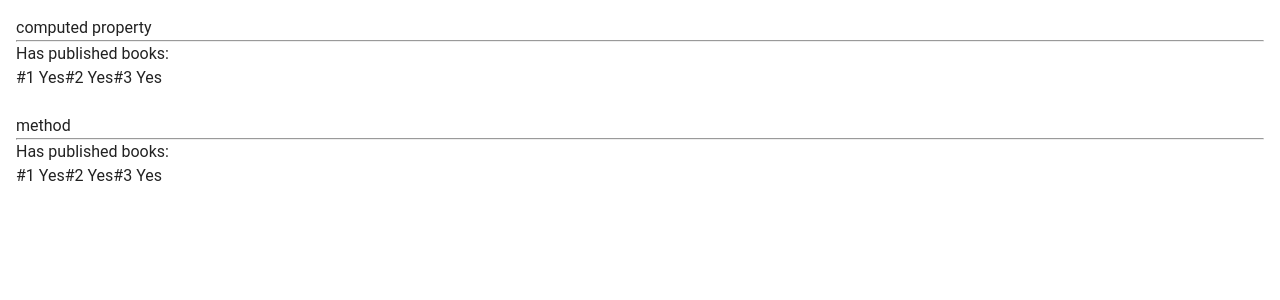
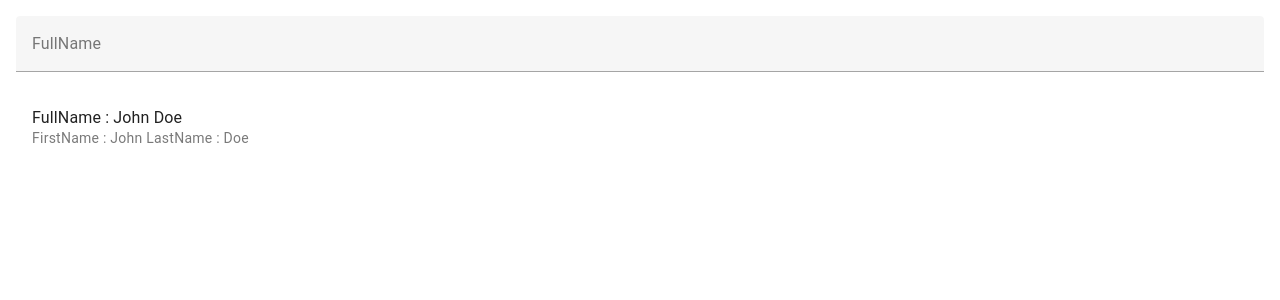
Before and after one commit to qiosion/vue-project, a Vue app: page / in a window 1280 px wide. Shown: the top 300 px of the page. Built offline with nearby package versions, Linux system fonts and the light colour scheme.

Commit message:
수정가능한 계산된속성

```diff
--- a/src/App.vue
+++ b/src/App.vue
@@ -3,6 +3,7 @@
   import RefObj from './components/RefObj.vue';
   import ComputedProp from './components/ComputedProp.vue';
   import CachedPropFunc from './components/CachedPropFunc.vue';
+  import WritableComputed from './components/WritableComputed.vue';
 </script>
 
 <template>
@@ -10,7 +11,8 @@
   <!-- <ReactiveObj/> -->
   <!-- <RefObj/> -->
   <!-- <ComputedProp/> -->
-  <CachedPropFunc/>
+  <!-- <CachedPropFunc/> -->
+  <WritableComputed/>
 </template>
 
 <style scoped>
--- /dev/null
+++ b/src/components/WritableComputed.vue
@@ -0,0 +1,41 @@
+<script setup>
+    import { ref, computed } from 'vue'
+
+    const firstName = ref('John')
+    const lastName = ref('Doe')
+
+    const fullName = computed({
+        // getter
+        get() {
+            return firstName.value + ' ' + lastName.value;
+        },
+
+        // setter
+        set(newValue) {
+            // 여기서 destructuring assignment syntax 를 이용함
+            [firstName.value, lastName.value] = newValue.split(' ')
+        }
+    })
+</script>
+
+<template>
+    <v-app>
+        <v-main class="pa-4">
+            <v-text-field
+                label="FullName"
+                @update:modelValue="newValue => fullName = newValue">
+            </v-text-field>
+            <v-list>
+                <v-list-item>
+                    <v-list-item-title>
+                        FullName : {{ fullName }}
+                    </v-list-item-title>
+                    <v-list-item-subtitle>
+                        FirstName : {{ firstName }}
+                        LastName : {{ lastName }}
+                    </v-list-item-subtitle>
+                </v-list-item>
+            </v-list>
+        </v-main>
+    </v-app>
+</template>
```
